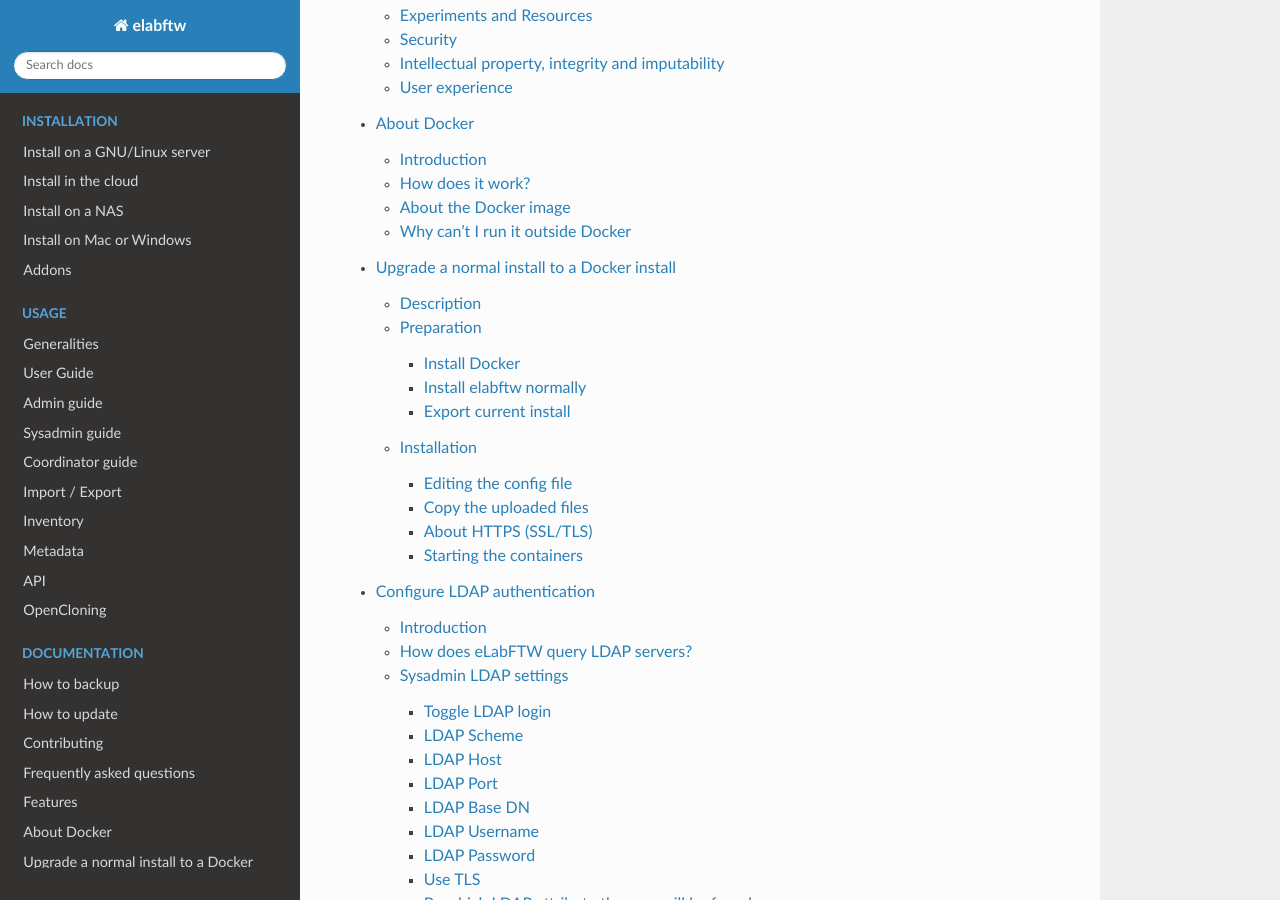
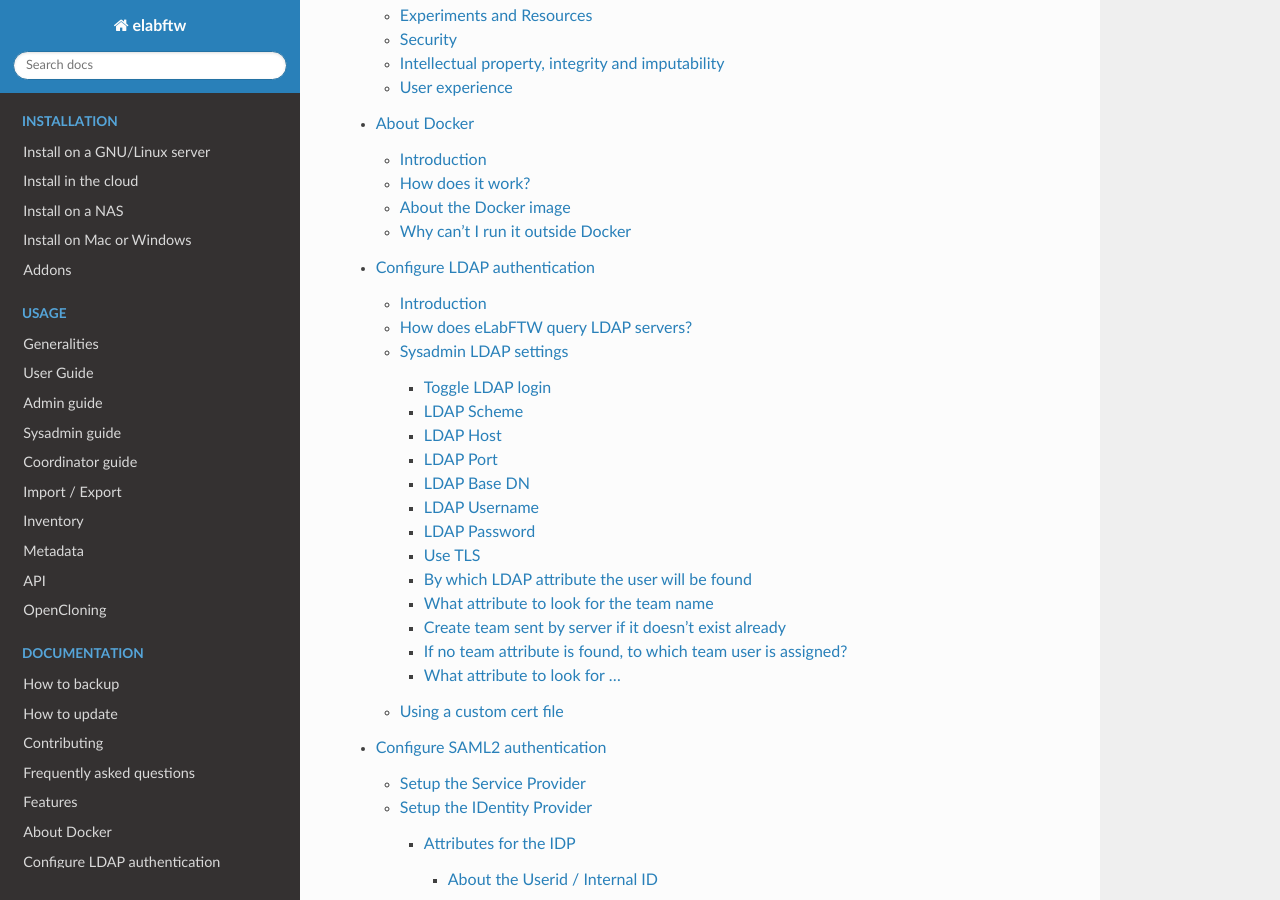
Before and after one commit to elabftw/elabdoc, a Sphinx documentation site: the page built from doc/index.rst, in a window 1280 px wide and 900 px high, scrolled down 12264 px. Built offline with Sphinx 7.4.7 and the Read the Docs theme 3.1.0, drawn with Linux system fonts in a browser that asks for light colours; some of the changed lines change nothing that is shown.

Commit message:
remove upgrade to docker doc

```diff
--- a/doc/index.rst
+++ b/doc/index.rst
@@ -82,7 +82,6 @@
     faq
     features
     docker-doc
-    upgrade-to-docker
     ldap
     saml
     debug
--- a/doc/upgrade-to-docker.rst
+++ /dev/null
@@ -1,115 +0,0 @@
-.. _upgrade-to-docker:
-
-********************************************
-Upgrade a normal install to a Docker install
-********************************************
-
-.. image:: img/docker.png
-    :align: center
-    :alt: docker
-
-Description
-===========
-
-This guide is aimed at (GNU/Linux) users who have installed eLabFTW the old school way (git clone or zip archive) and want to benefit from Docker.
-If you are not familiar with Docker, take the time to read the documentation on the Docker website. And read also the :ref:`in-depth documentation for eLabFTW with Docker <docker-doc>`.
-
-Preparation
-===========
-
-Install Docker
---------------
-We will obviously need to `install Docker <https://docs.docker.com/engine/installation/linux/>`_.
-
-Once this is done try a:
-
-.. code-block:: bash
-
-    docker run hello-world
-
-If everything works, you should see a little message explaining what Docker did to print this message.
-
-Install elabftw normally
-------------------------
-Follow the steps described :ref:`here <install>`, except the last one. Do not start the containers.
-
-Export current install
-----------------------
-Before going further, make sure you have backups of the existing installation. Read how to backup :ref:`here <backup>`.
-
-You should have a `dump.sql` file of the elabftw database. And your `uploads` folder is copied somewhere safe.
-
-Installation
-============
-
-You now have a configuration file `/etc/elabftw.yml`. Edit it with your favorite editor.
-
-Editing the config file
------------------------
-* Open the `config.php` file located in your `elabftw` folder of the current install
-* Copy the SECRET_KEY value from the `config.php` file to `/etc/elabftw.yml` file
-* If your webserver (Apache, nginx) is only serving eLabFTW, turn it off now and also make sure it won't start after reboot.
-
-If you are using your webserver for something else, change the "ports:" value from "443:443" to "8080:443" or "444:443" or "9000:443" because your current server is already using port 443.
-
-Now, either you open a port on your server's firewall to accept traffic on the new port you set, or you might also want to use your current webserver as a proxy and forward packets to the docker container: see :ref:`documentation for unusual setups <install>`.
-
-* If you are running MySQL 5.5 or 5.6, edit the 5.7 in the `image: mysql:5.7` line to the appropriate version. You can upgrade later.
-
-Copy the uploaded files
------------------------
-* Rename your `uploads` folder to `/var/elabftw/web`:
-
-.. code-block:: bash
-
-    mkdir -p /var/elabftw/web
-    cp -r /path/to/uploads/* /var/elabftw/web
-    # fix permissions
-    chown -R 101:101 /var/elabftw/web
-
-About HTTPS (SSL/TLS)
----------------------
-As you know, eLabFTW can only run with HTTPS. So if you were running it before, there are good chances that you already have a certificate. If it's a self-signed one, nothing needs to be done. The Docker image will generate a new certificate when the container is created. But your users will get a warning when they access the website, which is not ideal.
-
-One solution to this is to request a certificate from `Let's Encrypt <https://letsencrypt.org>`_. It's free and you get a real proper certificate. See the documentation on Let's Encrypt website on how to request a certificate for your website. You will need to have a domain name pointing to the server. It doesn't work if you only have an IP address or if the server is not accessible from outside a company's network.
-
-Another solution is to use the certificate you already have.
-
-* Change the value of ENABLE_LETSENCRYPT to true in `/etc/elabftw.yml`
-* Uncomment the line `#- /etc/letsencrypt:/ssl` (remove the leading #)
-* If your domain is `elabftw.example.com`, do this:
-
-.. code-block:: bash
-
-    # as root
-    mkdir -p /etc/letsencrypt/live/elabftw.example.com/
-    cp /path/to/your/current-cert.pem /etc/letsencrypt/live/elabftw.example.com/fullchain.pem
-    cp /path/to/your/current-key.pem /etc/letsencrypt/live/elabftw.example.com/privkey.pem
-
-Another way to do this is to `git clone` the `docker-elabftw` repo and edit the `src/run.sh` script to point to the correct directory, but this will not be covered in this guide.
-
-Starting the containers
------------------------
-.. code-block:: bash
-
-    elabctl start
-
-This will create an empty database in `/var/elabftw/mysql`. But of course, what we want is to have our old database in there! To do that we will copy our `dump.sql` file to the `mysql` container and import it in place of the freshly created database (which is empty!).
-
-.. code-block:: bash
-
-    docker cp dump.sql mysql:/
-    docker exec -it mysql bash
-    mysql -uroot -p
-    # here you type the password you put in MYSQL_ROOT_PASSWORD in the /etc/elabftw.yml file
-    Mysql> drop database elabftw;
-    Mysql> create database elabftw character set utf8mb4 collate utf8mb4_0900_ai_ci;
-    Mysql> use elabftw;
-    Mysql> source dump.sql;
-    Mysql> exit;
-
-You should now have your old database running. If you were upgrading from an old version, make sure to read the release note of each version. Specifically the 1.2.1 one where there is a manual step to copy the new SECRET_KEY to `/etc/elabftw.yml`.
-
-Test everything is working by clicking everything. Report any problem in the present documentation so it can be improved.
-
-As always, if you need help, open a github issue :)
```
